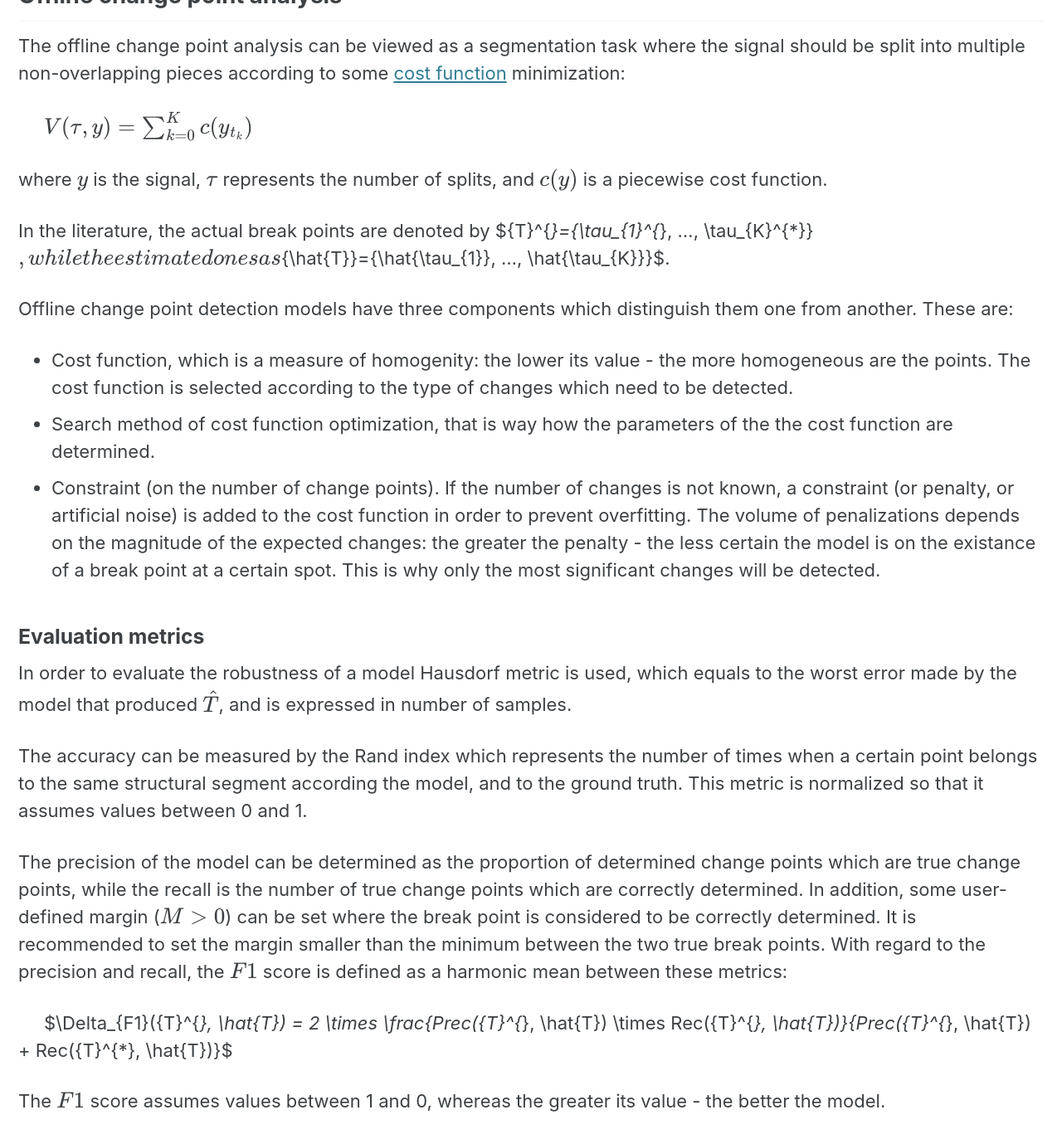
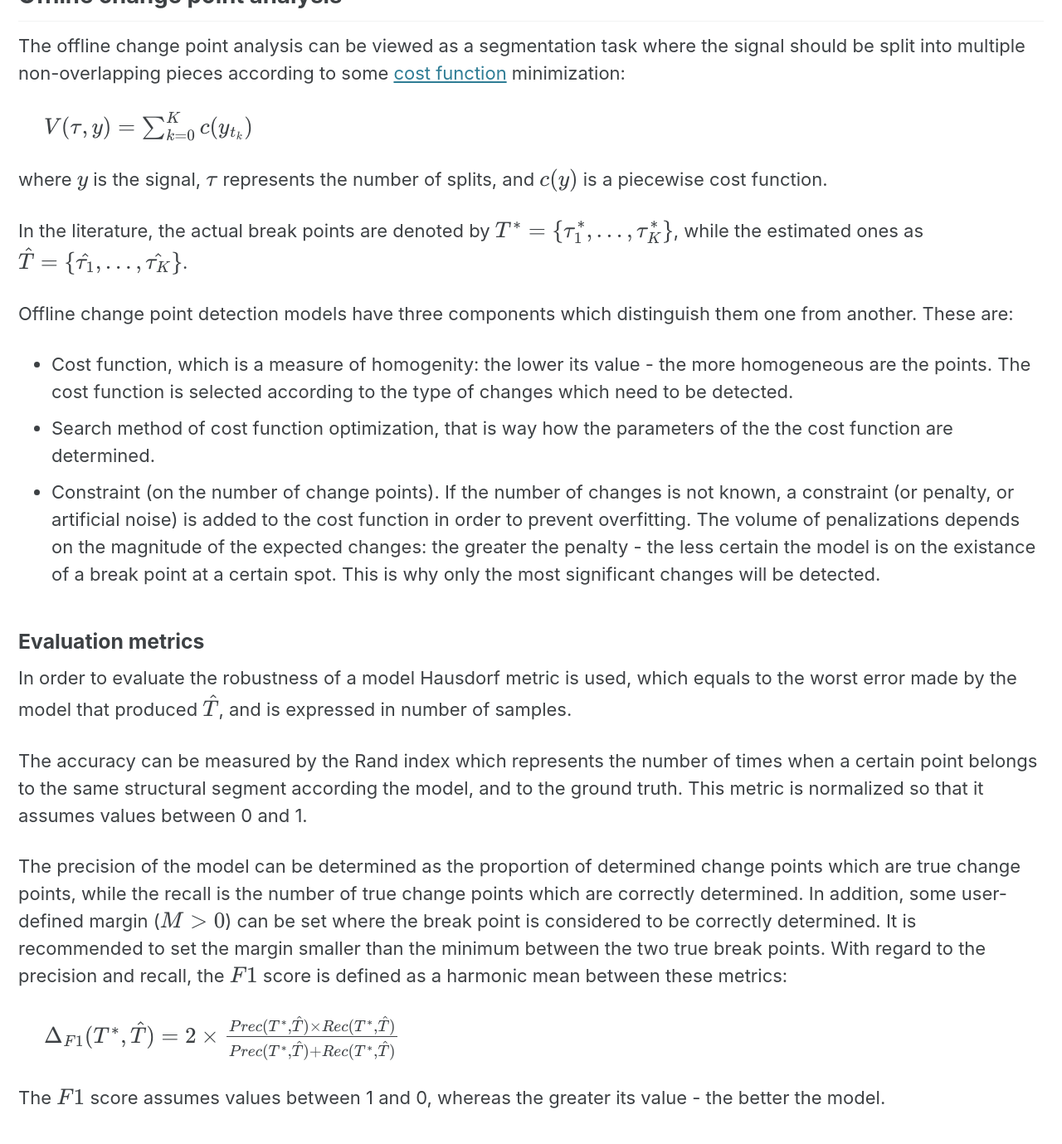
Before and after one commit to vzahorui/vzahorui.github.io, a Jekyll site: the page built from _posts/2022-03-27-change-point-analysis.md, in a window 1280 px wide and 1400 px high, scrolled down 1166 px. Shown: the top 1379 px of the window at 83% size. Built offline with Jekyll 4.4.1, drawn with Linux system fonts in a browser that asks for light colours; cached includes are drawn as plain includes; nearby versions of some CDN libraries; formulas are drawn with MathJax 3.

Commit message:
Update 2022-03-27-change-point-analysis.md

```diff
--- a/_posts/2022-03-27-change-point-analysis.md
+++ b/_posts/2022-03-27-change-point-analysis.md
@@ -24,7 +24,7 @@ $V(\tau, y ) = \sum_{k=0}^K c(y_{t_{k}})$
 
 where $y$ is the signal, $\tau$ represents the number of splits, and $c(y)$ is a piecewise cost function.
 
-In the literature, the actual break points are denoted by ${T}^{*}=\{\tau_{1}^{*}, ..., \tau_{K}^{*}\}$, while the estimated ones as ${\hat{T}}=\{\hat{\tau_{1}}, ..., \hat{\tau_{K}}\}$.
+In the literature, the actual break points are denoted by ${T}^{\ast} = \\{ \tau_{1}^{\ast}, ..., \tau_{K}^{\ast} \\}$, while the estimated ones as ${\hat{T}}=\\{\hat{\tau_{1}}, ..., \hat{\tau_{K}}\\}$.
 
 Offline change point detection models have three components which distinguish them one from another. These are:
 
@@ -44,6 +44,6 @@ The accuracy can be measured by the Rand index which represents the number of ti
 The precision of the model can be determined as the proportion of determined change points which are true change points, while the recall is the number of true change points which are correctly determined. In addition, some user-defined margin ($M >0$) can be set where the break point is considered to be correctly determined. It is recommended to set the margin smaller than the minimum between the two true break points. With regard to the precision and recall, the $F1$ score is defined as a harmonic mean between these metrics:
 
 &nbsp;&nbsp;&nbsp;&nbsp;
-$\Delta_{F1}({T}^{*}, \hat{T}) = 2 \times \frac{Prec({T}^{*}, \hat{T}) \times Rec({T}^{*}, \hat{T})}{Prec({T}^{*}, \hat{T}) + Rec({T}^{*}, \hat{T})}$
+$\Delta_{F1}({T}^{\ast}, \hat{T}) = 2 \times \frac{Prec({T}^{\ast}, \hat{T}) \times Rec({T}^{\ast}, \hat{T})}{Prec({T}^{\ast}, \hat{T}) + Rec({T}^{\ast}, \hat{T})}$
 
 The $F1$ score assumes values between 1 and 0, whereas the greater its value - the better the model.
```
